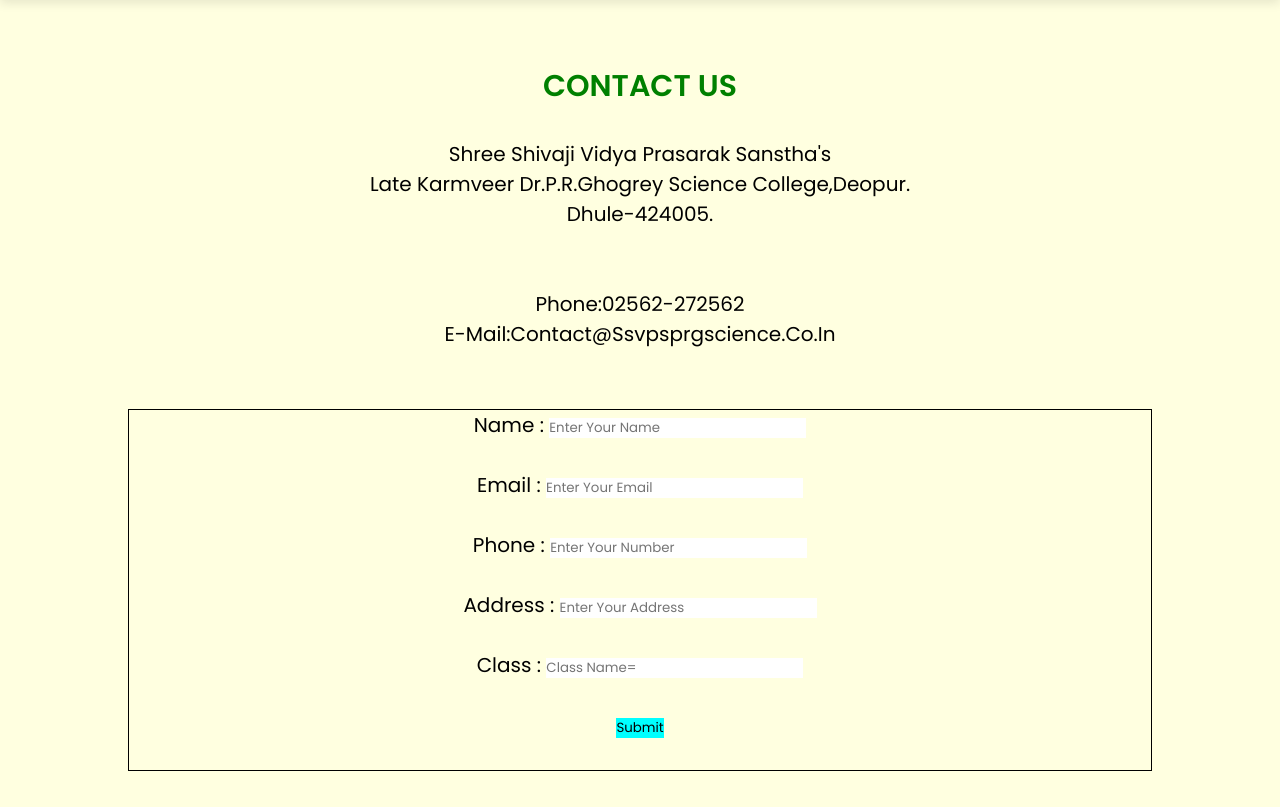
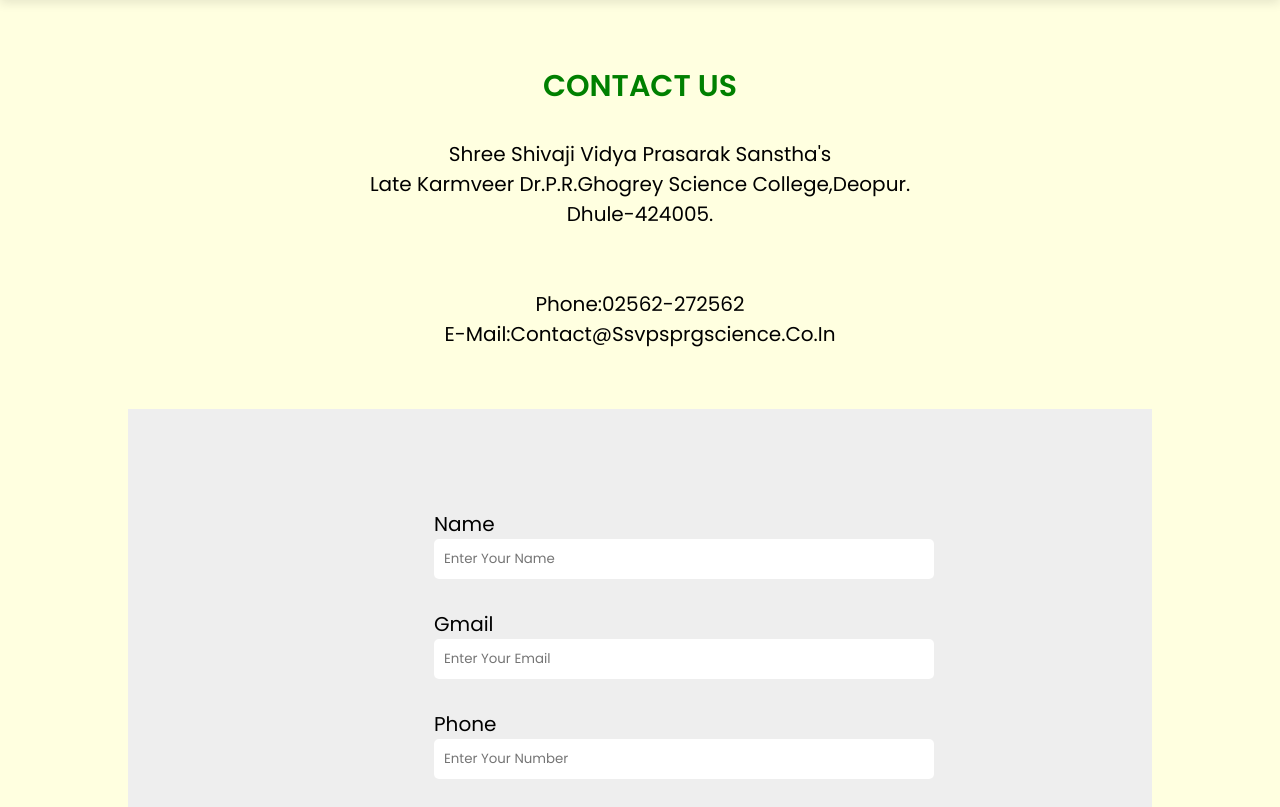
Before and after one commit to Acmasule777/Bachelor_College_Website, a plain HTML site: page contactus.html in a window 1280 px wide. Shown: the part 142-949 px from the top of the page. Drawn offline with nearby package versions, Linux system fonts and the light colour scheme.

Commit message:
modify contact form

```diff
--- a/contactus.html
+++ b/contactus.html
@@ -13,7 +13,7 @@
    <link rel="stylesheet" href="https://cdnjs.cloudflare.com/ajax/libs/font-awesome/5.15.4/css/all.min.css">
 
    <!-- custom css file link  -->
-   <link rel="stylesheet" href="style.css">
+   <link rel="stylesheet" href="/style.css">
 
 
 </head>
@@ -45,34 +45,33 @@
    <h3><center><font color="green">CONTACT US</font></center></h3><br>
    <P><center>Shree shivaji vidya prasarak sanstha's<br> Late karmveer Dr.P.R.Ghogrey science college,Deopur.<br>Dhule-424005.<br><br><br>phone:02562-272562<br>E-Mail:contact@ssvpsprgscience.co.in</center></P><br><br>
 <center>
-   <form style="border:1px solid black" style="background-color:yellow; padding: 20px">
-
-    <form action="book_form.html" method="post" class="contact-form">
+    <form action="#" method="post" class="contact-form">
 
        <div class="flex">
-          <div class="inputBox">
-             <span>name :</span>
+         <div class="form_box">
+          <!-- <div class="inputBox"> -->
+            <label>Name</label><br>
              <input type="text" placeholder="enter your name" name="name"><br><br>
-          </div>
-          <div class="inputBox">
-             <span>email :</span>
+          <!-- </div> -->
+          <!-- <div class="inputBox"> -->
+            <label>Gmail</label><br>
              <input type="email" placeholder="enter your email" name="email"><br><br>
-          </div>
-          <div class="inputBox">
-             <span>phone :</span>
+          <!-- </div> -->
+          <!-- <div class="inputBox"> -->
+             <label>phone</label><br>
              <input type="number" placeholder="enter your number" name="phone"><br><br>
-          </div>
-          <div class="inputBox">
-             <span>address :</span>
+          <!-- </div> -->
+          <!-- <div class="inputBox"> -->
+            <label>Address</label><br>
              <input type="text" placeholder="enter your address" name="address"><br><br>
-          </div>
-          <div class="inputBox">
-             <span>class :</span>
-             <input type="number" placeholder="class name="class"><br><br>
-          </div>
+          <!-- </div> -->
+          <!-- <div class="inputBox"> -->
+            <label>class</label><br>
+             <input type="number" placeholder="class" name="class"><br><br>
+            </div>
           </div>
 
-       <input type="submit" value="submit" class="btn" name="send" style="background-color: aqua;"><br><br></form><center>
+       <input type="submit" value="submit" class="button" name="send"><br><br></form><center>
 
     </form>
 </center>
--- a/style.css
+++ b/style.css
@@ -314,28 +314,46 @@
       line-height: 2;
 
    }
-   .contact.contact-form{
-      padding:2rem;
+   .contact-form{
+      padding:10rem;
       background-color: #eee;
    }
-   .contact.contact-form.flex{
+   /* .contact.contact-form.flex{
       display:flex;
       flex-warp:warp;
       gap:2;
-   }
-   .contact.contact-form.flex.inputbox{
+   } */
+   /* .contact.contact-form.flex.inputbox{
       flex:1 1 41rem;
-   }
-   .contact.contact-form.flex.inputbox input{
-      width:100%;
-      padding:1.2 1.6;
+   } */
+   /* .contact.contact-form.flex.inputbox input{
+      width:200px;
+      height: 20px;
+      padding:5px;
       font-size:1.6rem;
       color: #777;
       text-transform: none;
       margin-top: 1.5rem;
       border:var(--border);
+   } */
+
+   .flex{
    }
-   .contact..contact-form.flex.inputbox input:focus{
+
+   .form_box{
+      width: 50%;
+      text-align: left;
+   }
+
+   .flex input{
+      padding: 10px;
+      width: 500px;
+      /* border: 1px solid black; */
+      border-radius: 5px;
+
+   }
+
+   .flex input:focus{
       background: #222;
    color: white;
    }
@@ -343,8 +361,14 @@
       font-size: 1.5rem;
       color:#777;
    }
-   .contact.contact-form.btn{
-      margin-top: 2rem;
+   .button{
+      width: 10rem;
+      padding: 5px;
+      background-color: var(--main-color);
+      color: white;
+      border: 0.8px solid black;
+      border-radius: 5px;
+      margin-right:415px ;
 
    }
    .contact h3{
@@ -364,15 +388,13 @@
    .contact.border{
       border-style:double;
       border: black;
-      width="100%;
-      height="100%;
+      width:100%;
+      height:100%;
    }
    .contact{
-font-size: 2rem;
+      font-size: 2rem;
+   }
 
-
-
-   }
    .courses{
       font-size: 2rem;
       align-items: center;
```
